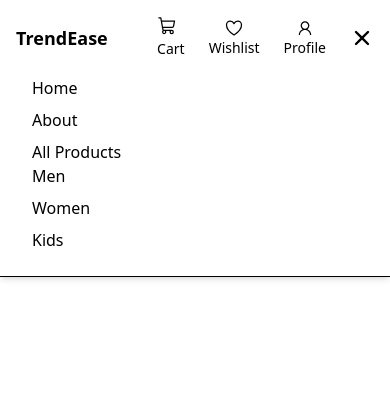
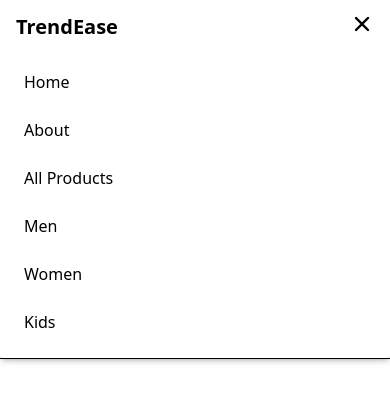
Before and after one commit to Preethikashraddareddy/react-cart-app, a React (Vite) app: page /wishlist in a window 390 px wide. Both pictures are taken after a click on the button 362 px from the left and 38 px from the top of the page. Shown: the top 402 px of the page. Built offline with nearby package versions, Linux system fonts and the light colour scheme.

Commit message:
Updated Navbar menu

```diff
--- a/src/pages/NavBar.jsx
+++ b/src/pages/NavBar.jsx
@@ -10,20 +10,17 @@ const NavBar = () => {
   const { cartItems } = useContext(CartContext)
   const [isOpen, setIsOpen] = useState(false)
 
-  const toggleMenu = () => {
-    setIsOpen(!isOpen)
-  }
-
+  const toggleMenu = () => setIsOpen(!isOpen)
   const cartCount = cartItems.length > 9 ? '9+' : cartItems.length
 
   return (
-    <nav className='fixed top-0 left-0 w-full z-50 bg-white shadow-md p-4 border-b'>
-      <div className='container mx-auto flex items-center justify-between'>
+    <nav className='fixed top-0 left-0 w-full z-50 bg-white shadow-md border-b'>
+      <div className='container mx-auto px-4 py-3 flex items-center justify-between'>
 
-        {/* Logo or site name */}
-        <Link to='/' className='text-lg font-bold'>TrendEase</Link>
+        {/* Logo */}
+        <Link to='/' className='text-xl font-bold'>TrendEase</Link>
 
-        {/* Desktop Menu */}
+        {/* Desktop Nav Links */}
         <div className='hidden md:flex space-x-8'>
           <Link to='/' className='hover:font-bold'>Home</Link>
           <Link to='/about' className='hover:font-bold'>About</Link>
@@ -31,11 +28,12 @@ const NavBar = () => {
           <Link to='/men' className='hover:font-bold'>Men</Link>
           <Link to='/women' className='hover:font-bold'>Women</Link>
           <Link to='/kids' className='hover:font-bold'>Kids</Link>
-
         </div>
 
-        {/* Icons */}
-        <div className='flex items-center space-x-6'>
+        {/* Desktop Icons */}
+        <div className='hidden md:flex items-center space-x-6'>
+
+          {/* Cart */}
           <div className='relative flex flex-col items-center'>
             <Link to='/cart'>
               <PiShoppingCart className='size-5' />
@@ -48,33 +46,36 @@ const NavBar = () => {
             </Link>
           </div>
 
+          {/* Wishlist */}
           <Link to='/wishlist' className='flex flex-col items-center'>
             <IoHeartOutline className='size-5' />
             <span className='text-sm'>Wishlist</span>
           </Link>
 
+          {/* Profile */}
           <Link to='/profile' className='flex flex-col items-center'>
             <LiaUser className='size-5' />
             <span className='text-sm'>Profile</span>
           </Link>
+        </div>
 
-          {/* Hamburger icon */}
-          <button className='md:hidden' onClick={toggleMenu}>
+        {/* Mobile Menu Icon */}
+        <div className='md:hidden'>
+          <button onClick={toggleMenu}>
             {isOpen ? <HiX size={24} /> : <HiMenu size={24} />}
           </button>
         </div>
       </div>
 
-      {/* Mobile Menu */}
+      {/* Mobile Dropdown Menu */}
       {isOpen && (
-        <div className='md:hidden px-4 pt-4 pb-2 space-y-2 bg-white'>
-          <Link to='/' className='block hover:font-bold'>Home</Link>
-          <Link to='/about' className='block hover:font-bold'>About</Link>
-          <Link to='/all-products' className='hover:font-bold'>All Products</Link>
-          <Link to='/men' className='block hover:font-bold'>Men</Link>
-          <Link to='/women' className='block hover:font-bold'>Women</Link>
-          <Link to='/kids' className='block hover:font-bold'>Kids</Link>
-
+        <div className='md:hidden px-6 pb-4 pt-2 space-y-2 bg-white shadow-md rounded'>
+          <Link to='/' className='block w-full py-2' onClick={() => setIsOpen(false)}>Home</Link>
+          <Link to='/about' className='block w-full py-2' onClick={() => setIsOpen(false)}>About</Link>
+          <Link to='/all-products' className='block w-full py-2' onClick={() => setIsOpen(false)}>All Products</Link>
+          <Link to='/men' className='block w-full py-2' onClick={() => setIsOpen(false)}>Men</Link>
+          <Link to='/women' className='block w-full py-2' onClick={() => setIsOpen(false)}>Women</Link>
+          <Link to='/kids' className='block w-full py-2' onClick={() => setIsOpen(false)}>Kids</Link>
         </div>
       )}
     </nav>
--- a/src/pages/Wishlist.jsx
+++ b/src/pages/Wishlist.jsx
@@ -20,32 +20,32 @@ const Wishlist = () => {
   }
 
   return (
-    <div className='p-8'>
-      <h1 className='text-4xl font-bold mb-6 text-center'>My Wishlist</h1>
+    <div className='pt-28 px-4 pb-10 md:px-10'>
+      <h1 className='text-3xl md:text-4xl font-bold mb-6 text-center'>My Wishlist</h1>
 
       {wishlistItems.length === 0 ? (
-        <p className='text-center text-xl'>Your wishlist is empty 💔</p>
+        <p className='text-center text-lg md:text-xl text-gray-600'>Your wishlist is empty 💔</p>
       ) : (
-        <div className='grid grid-cols-1 md:grid-cols-2 lg:grid-cols-3 gap-5 m-10'>
+        <div className='grid grid-cols-1 sm:grid-cols-2 lg:grid-cols-3 gap-6'>
           {wishlistItems.map((item) => (
-            <div key={item.id} className='border p-4 rounded shadow'>
+            <div key={item.id} className='border p-4 rounded shadow bg-white'>
               <img
                 src={item.image}
                 alt={item.name}
                 className='w-full h-60 object-cover rounded'
               />
-              <h2 className='font-semibold text-xl mt-2 text-center'>{item.name}</h2>
-              <p className='text-lg font-bold text-center mt-1'>${item.price}</p>
+              <h2 className='font-semibold text-lg mt-3 text-center'>{item.name}</h2>
+              <p className='text-base font-bold text-center mt-1'>${item.price}</p>
 
-              <div className='flex justify-between mt-4'>
+              <div className='flex justify-between mt-4 gap-2'>
                 <button
-                  className='text-sm text-white bg-black px-4 py-2 rounded hover:bg-gray-800'
+                  className='text-sm text-white bg-black px-4 py-2 rounded hover:bg-gray-800 w-1/2'
                   onClick={() => handleMoveToCart(item)}
                 >
                   Move to Cart
                 </button>
                 <button
-                  className='text-sm text-gray-600 border px-4 py-2 rounded hover:bg-red-100'
+                  className='text-sm text-gray-600 border px-4 py-2 rounded hover:bg-red-100 w-1/2'
                   onClick={() => removeFromWishlist(item.id)}
                 >
                   Remove
```
